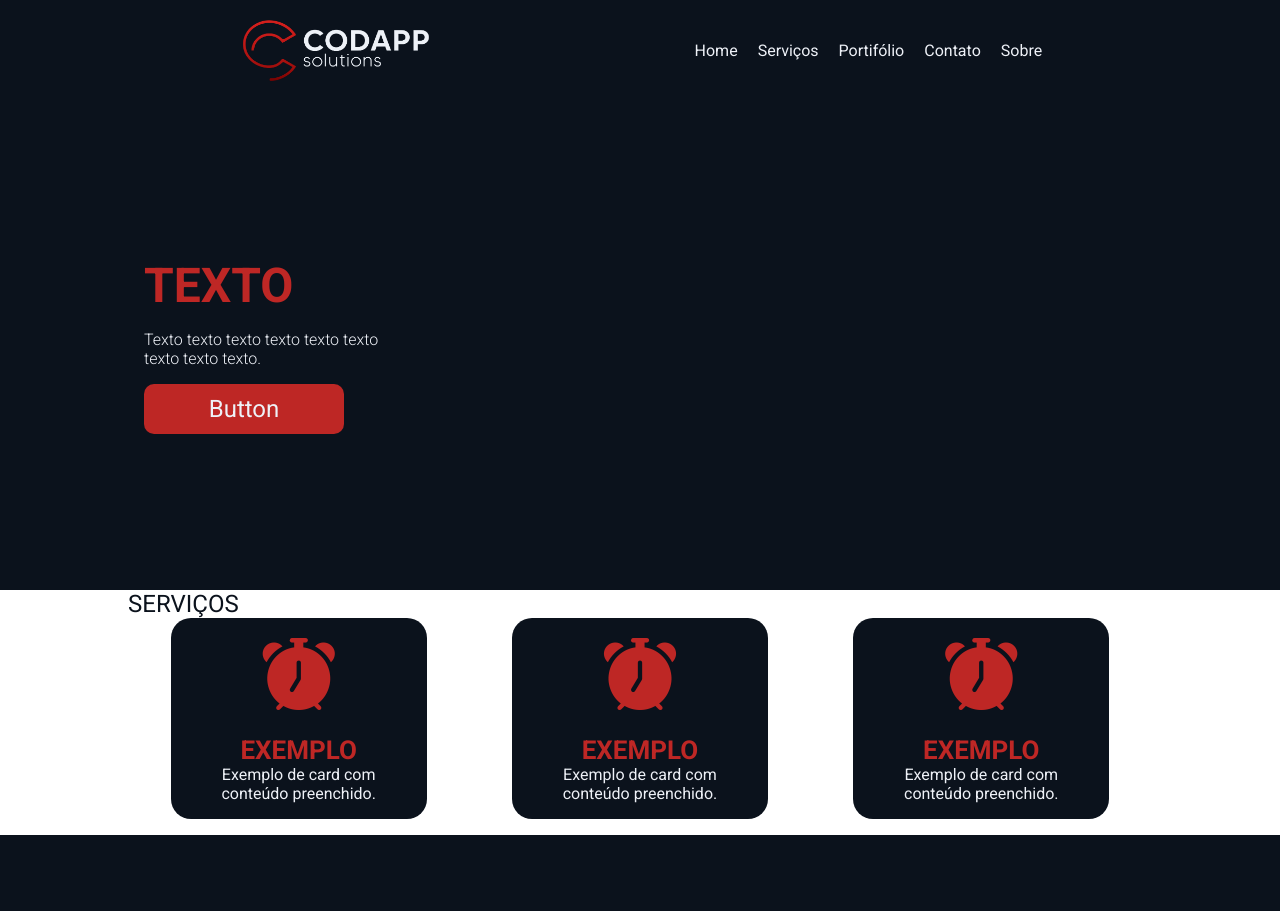
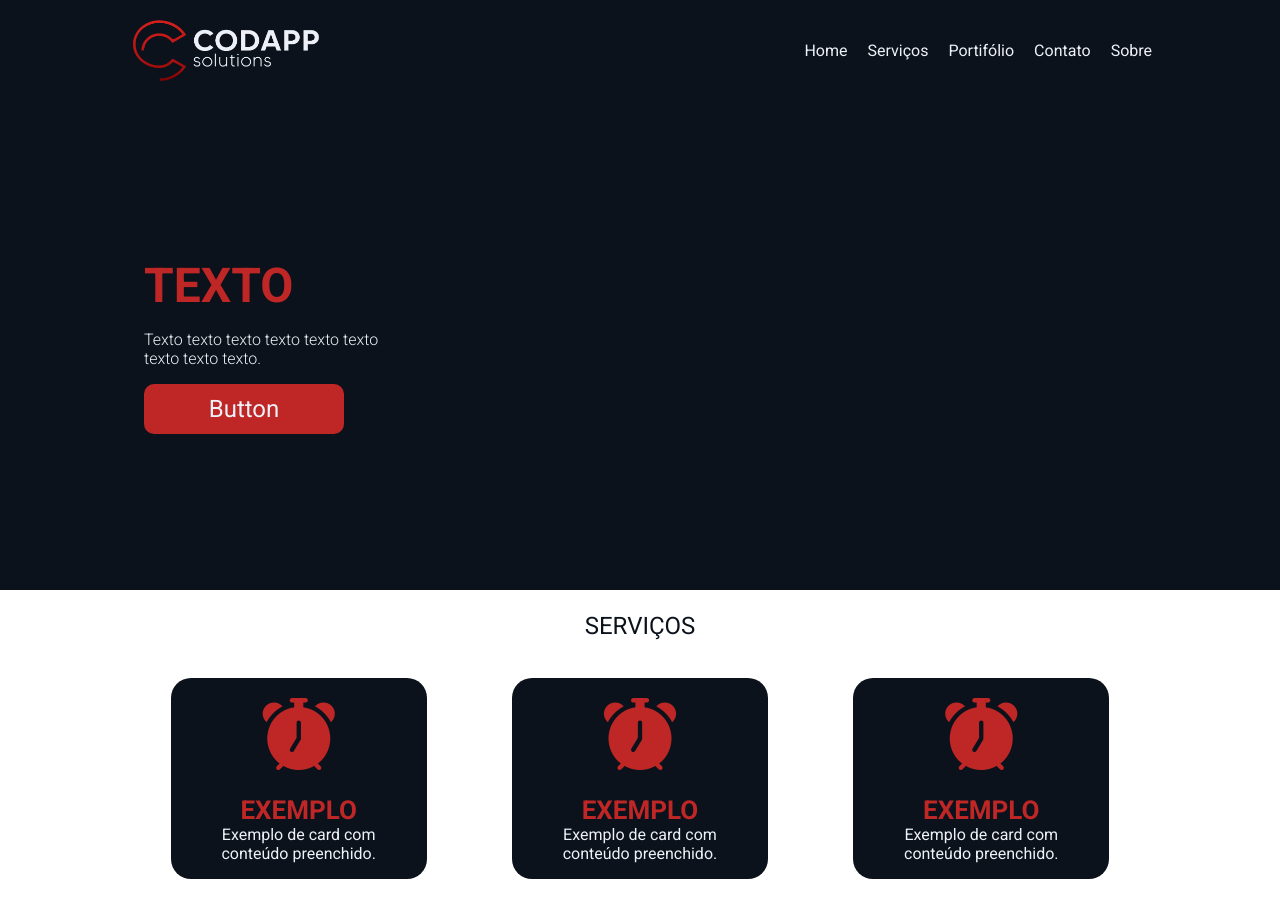
Before and after one commit to lucasfvalle/codapp_site, a web app: file index.html in a window 1280 px wide. Before the commit the page ends 835 px from the top, so only its background shows below. Run offline with its HTML, style and script files only (its server is not run), Linux system fonts and the light colour scheme.

Commit message:
Header OK

```diff
--- a/css/style.css
+++ b/css/style.css
@@ -1,9 +1,12 @@
 *{
     margin: 0 auto;
     box-sizing: border-box;
+}
+body{
     font-family: 'Roboto', sans-serif;
 }
 .main-container{
+    width: 100%;
     display: grid;
     grid-template-areas: "header header header"
                          "header-c header-c header-c"
@@ -28,14 +31,19 @@ header .header-menu{
     width: 100%;
     min-height: 100px;
     display: flex;
+    position: relative
+
 }
 header .header-menu ul{
     height: 100%;
+    width: fit-content;
     display: flex;
     align-items: center;
     list-style: none;
     flex-direction: row;
     column-gap: 20px;
+    position: absolute;
+    right: 0;
 }
 header .header-menu ul li a{
     text-decoration: none;
@@ -46,6 +54,9 @@ header .header-menu .logo{
     width: 197px;
     height: 100%;
     align-items: center;
+    left: 0;
+    position: absolute
+
 
 }
 header .header-menu .logo img{
@@ -97,25 +108,28 @@ header .header-content .header-card .card-btn{
 /* Main */
 main{
     grid-area: main;
-    display: flex;
+
     flex-direction: column;
 }
 main .main-content-container{
     width: 1024px;
     display: flex;
     flex-direction: column;
+    position: relative;
 
 
 }
 main .main-content-container .services{
+    width: 100%;
     display: flex;
-    width: 100%;
     flex-direction: column;
-
 }
 main .main-content-container .services .services-title{
     width: 100%;
+    height:3em;
     display: flex;
+    justify-content: center;
+    align-items: center;
     flex-wrap: nowrap;
     font-weight: 400;
     color: #0B121C;
@@ -128,7 +142,8 @@ main .main-content-container .services .services-card-container{
     display: flex;
     flex-direction: row;
     flex-wrap: nowrap;
-
+    padding: 1em 0;
+    justify-content: space-between;
 }
 /* Service Card*/
 main .main-content-container .services .services-card-container .service-card{
```
